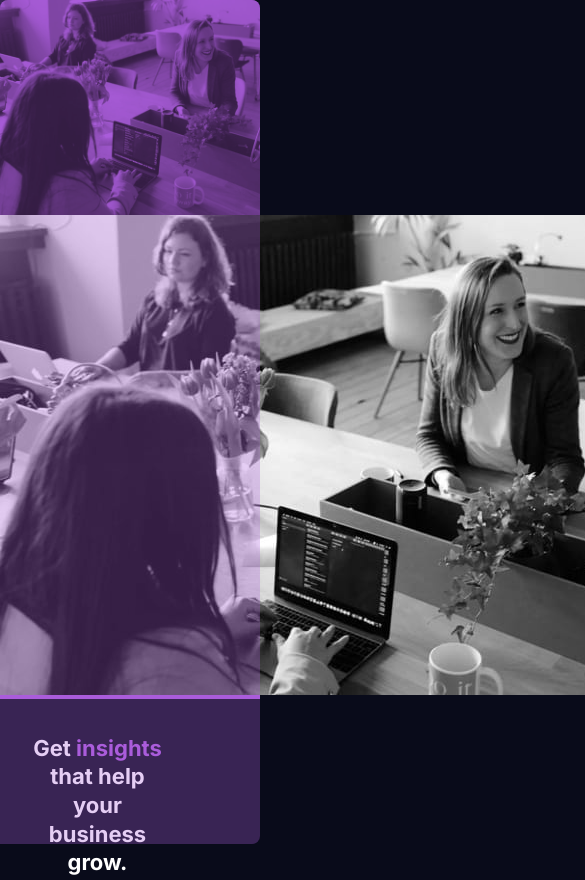
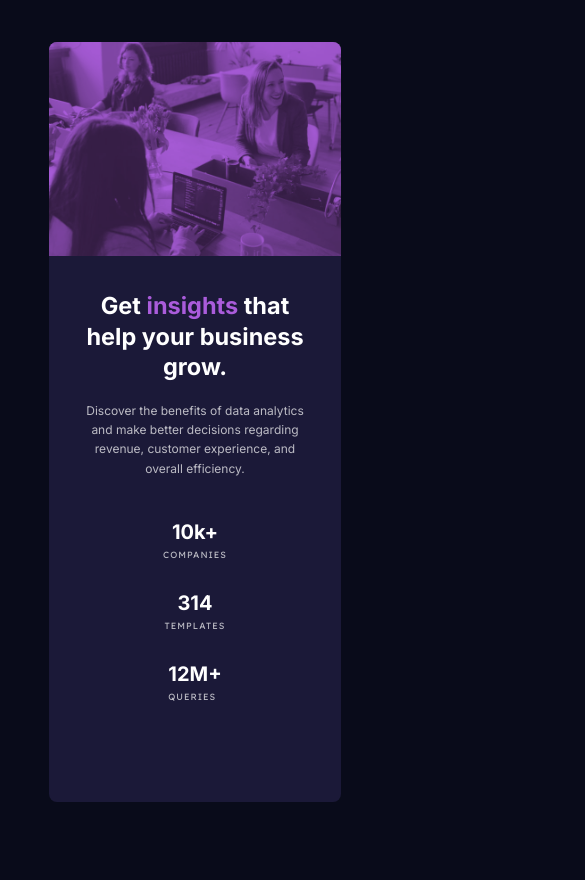
Before and after one commit to Harshi786/Stats-preview-card-component, a plain HTML site: page index.html in a window 390 px wide. Shown: the top 880 px of the page, 585 px wide, since content can reach past the window. After the commit the page ends 844 px from the top, so only its background shows below. Drawn offline with Linux system fonts and the light colour scheme.

Commit message:
Update style.css

```diff
--- a/style.css
+++ b/style.css
@@ -29,13 +29,13 @@ p {
     line-height: 1.6;
 }
 
-.container {
+main {
     display: flex;
     justify-content: center;
     flex-direction: row-reverse;
     border-radius: 8px;
-    width:79.1%;
-    height: 446px;
+    max-width:1110px ;
+    width:75%;
     background-color: var(--Darkdesaturatedblue);
 }
 
@@ -45,26 +45,29 @@ p {
     display: inline-block;
 }
 
-#cardtwo {
+.cardtwo {
     border-radius: 0 8px 8px 0;
     position: relative;
 }
 
 .hero {
     width:50%;
-    height: 446px;
     background-color: var(--Softviolet);
     border-radius: 0 8px 8px 0;
 }
 
+.hero .mobile_image {
+    display: none;
+}
+
 .hero .desk_img {
     max-width: 100%;
-    height: auto;
+    height:100%;
     mix-blend-mode: multiply;
     border-radius: 0 8px 8px 0;
     background-repeat: no-repeat;
-    background-size:cover;
     display: block;
+    background-attachment: fixed;
 }
 
 
@@ -102,14 +105,14 @@ p {
         color: var(--White);
         line-height: 25px;
         opacity: 70%;
-        margin: 27px 60px 0px 60px;
+        margin: 29px 70px 0px 60px;
 }
 
 .nums {
-    /* border: 1px solid  yellow; */
     color: var(--White);
     display: flex;
     margin-top: 70px;
+    margin-bottom: 62.5px;
     padding: 10px;
 }
 
@@ -119,7 +122,6 @@ p {
 
 .item h1 {
     font-size: 22px;
-    /* opacity: 90%; */
 }
 
 
@@ -132,51 +134,54 @@ p {
     letter-spacing: 1px;
 }
 
-@media only screen and (max-width:480px) {
+@media only screen and (max-width:520px) {
 
-.container {
+main {
+    max-width: 400px;
     display: flex;
     flex-direction: column;
-    width: 260px;;
     height: auto;
 }
 
-#cardtwo {
+.card {
+    width: 100%;
+}
+
+.cardtwo {
     border-radius: 8px 8px 0 0;
 }
 
 
 .hero {
-    width:260px;
-    /* height:auto; */
     background-color: var(--Softviolet);
+    position: relative;
     border-radius: 8px 8px 0 0;
-    position: relative;
 }
 
 .hero-overlay {
-    width:260px;
+    border-radius: 8px 8px 0 0;
+}
+
+.hero .mobile_image {
+    max-width: 100%;
+    mix-blend-mode: multiply;
+   border-radius: 8px 8px 0 0;
+    display: block;
 }
 
 .hero .desk_img {
-   display: block;
-   border-radius: 8px 8px 0px 0px;
-}
-
-#cardone {
-    width:260px;
-    height: auto;
+   display: none;
 }
 
 .first_heading { margin:35px 15px 0 15px ;
     text-align: center;
-    font-size: 22px;
+    font-size: 23.5px;
     line-height: 1.3;
 }
 
 .txt {
-    font-size:11.5px;
-    margin:15px 27px;
+    font-size:12px;
+    margin:18px 27px;
     text-align: center;
     line-height: 1.6;
 }
@@ -185,7 +190,7 @@ p {
     display: flex;
     flex-direction: column;
     justify-content: center;
-    margin-top:35px;
+    margin-top:28px;
 }
 
 .item {
```
